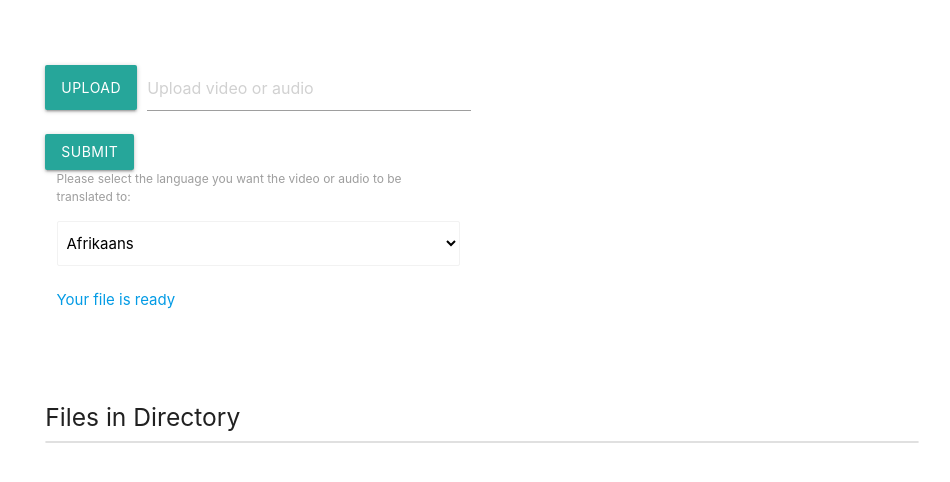
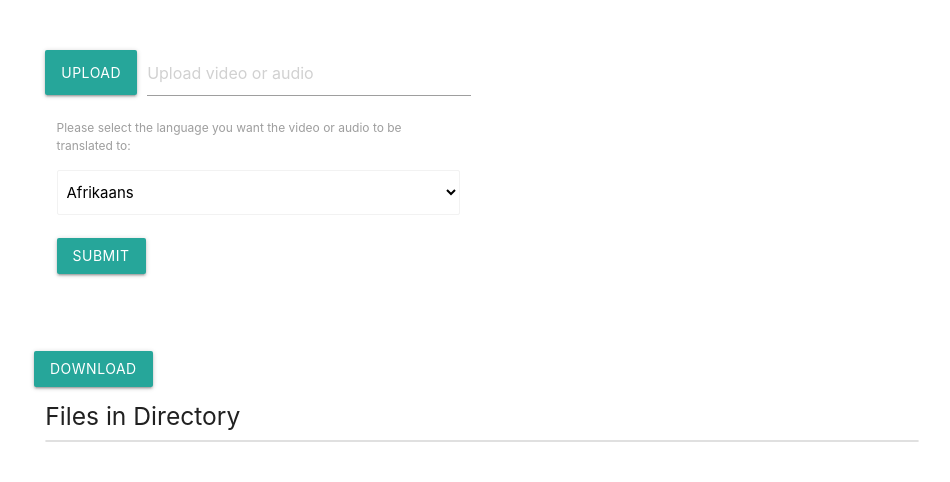
Before and after one commit to nevikelee/last2ndhackathon, a Flask app: template templates/index.html in a window 1280 px wide. Shown: the top 482 px of the page, without its empty margins (158-1108 px from the left). Run offline with Flask 3, Linux system fonts and the light colour scheme; the template is opened without the code that fills it, so the values that code supplies are empty.

Commit message:
Add files via upload
Download button has to be hidden at first and the translation should not be printed twice

```diff
--- a/main.py
+++ b/main.py
@@ -183,6 +183,7 @@ def index():
 
             flash(f'File {file.filename} has been uploaded')
             files = os.listdir(app.config['UPLOAD_FOLDER'])
+
             # Audio is transcribed and turned into text
             text_json = Transcribe(file.filename)
             text = text_json['text']
--- a/templates/index.html
+++ b/templates/index.html
@@ -1,5 +1,15 @@
 <!DOCTYPE html>
-<html>
+<html lang="en">
+
+<head>
+    <meta charset="utf-8" />
+    <meta name="viewport" content="width=device-width, initial-scale=1.0" />
+    <title>Video Translator</title>
+
+    <!-- Materialize CSS -->
+    <link href="https://cdnjs.cloudflare.com/ajax/libs/materialize/1.0.0/css/materialize.min.css" rel="stylesheet">
+    <!-- Your custom styles (if any) -->
+    <link rel="stylesheet" href="style.css">
     <style>
         .div {
             text-align: center;
@@ -61,20 +71,12 @@
             z-index: 0;
             text-align: center;
         }
+    </style>
 
-    </style>
-    <head>
 
-        <meta charset="utf-8" />
-        <meta name="viewport" content="width=device-width, initial-scale=1.0" />
-        <title>Video transcriber and dubber</title>
-        <!-- Materialize CSS -->
-        <link href="https://cdnjs.cloudflare.com/ajax/libs/materialize/1.0.0/css/materialize.min.css" rel="stylesheet">
-        <!-- Your custom styles (if any) -->
-        <link rel="stylesheet" href="style.css">
 </head>
+
 <body>
-
     <script>
         document.addEventListener('DOMContentLoaded', function () {
             // Get references to the input and video elements
@@ -137,27 +139,20 @@
         }, 3000);
 
     </script>
-
-
-
     <div class="container">
         <div class="section">
 
             <!-- Flash Messages -->
             <div class="row">
-            <p>
                 {% with messages = get_flashed_messages() %}
                 {% if messages %}
-                        <ul class="alert alert-primary">
+                <ul id="flash-messages" class="card-panel teal lighten-2" style="padding:1%;">
                     {% for message in messages %}
                     <li>{{ message }}</li>
                     {% endfor %}
                 </ul>
                 {% endif %}
                 {% endwith %}
-                {% block body %}{% endblock %}
-            </p>
-
             </div>
 
             <!-- Form and Preview Section -->
@@ -173,8 +168,7 @@
                                 <input class="file-path validate" type="text" placeholder="Upload video or audio">
                             </div>
                         </div>
-                    <button type="submit" class="btn waves-effect waves-light">Submit</button>
-                    <br>
+
                     <div class="col s12">
                         <label for="languages" style="display:block">Please select the language you want the video or audio to be translated to:</label>
                     </div>
@@ -239,10 +233,9 @@
                         <option>Welsh</option>
                     </select>
                     <br>
-                    <a href="/files/translated_video.mp4" download="translated_video.mp4">Your file is ready</a>
+                    <button type="submit" class="btn waves-effect waves-light">Submit</button>
                     </div>
                     </form>
-
                 </div>
 
                 <!-- Preview Section -->
@@ -274,18 +267,24 @@
                 </div>
             </div>
 
+            <a class="btn waves-effect waves-light" href="/files/translated_video.mp4" download="translated_video.mp4">Download</a>
+
             <!-- Files List -->
             <div class="row">
                 <div class="col s12">
                     <h5>Files in Directory</h5>
                     <ul class="collection">
                         {% for file in files %}
-                    <li id="{{ file }}" class="collection-item">{{ file }}</li>
+                        <li class="collection-item">{{ file }}</li>
                         {% endfor %}
                     </ul>
                 </div>
             </div>
         </div>
     </div>
+
+    <!-- Materialize JavaScript -->
+    <script src="https://cdnjs.cloudflare.com/ajax/libs/materialize/1.0.0/js/materialize.min.js"></script>
 </body>
+
 </html>
```
Also changed, not shown: 6 other files. Lines whose indentation alone changed are shown as unchanged.
